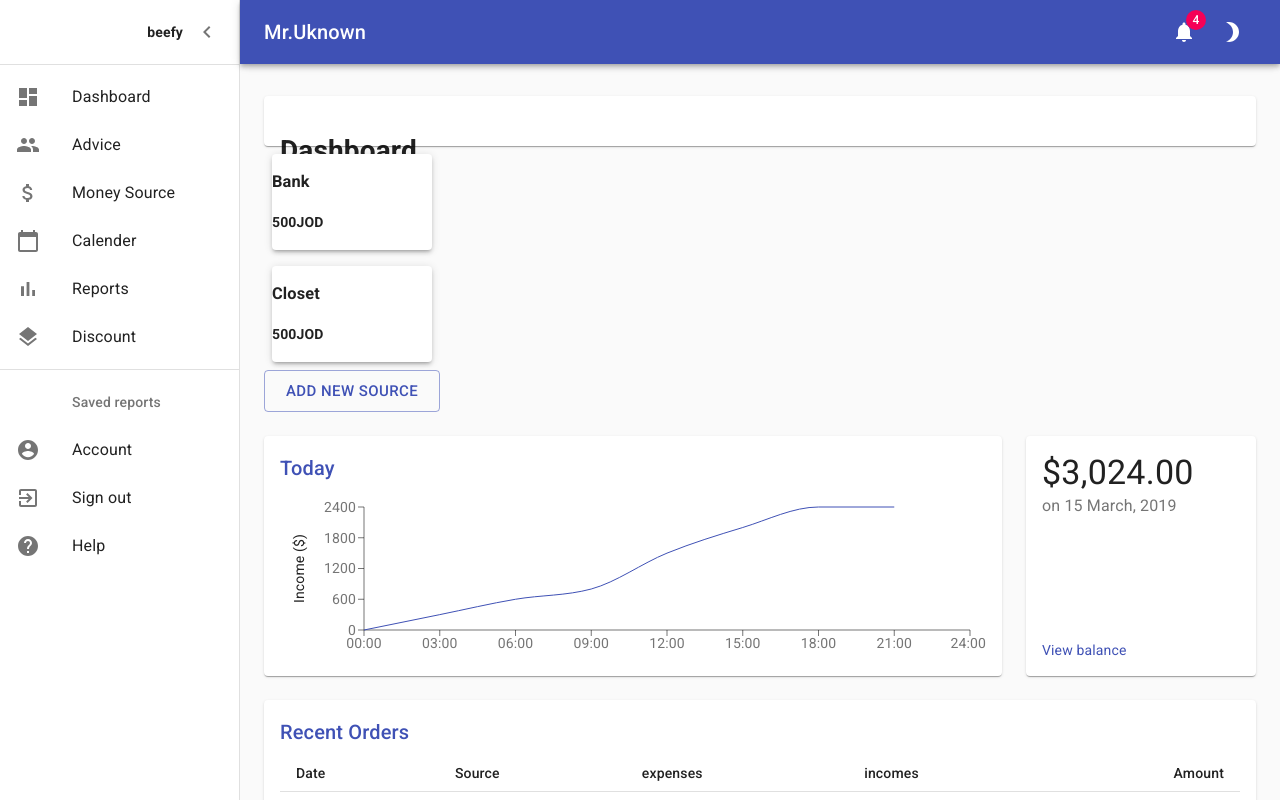
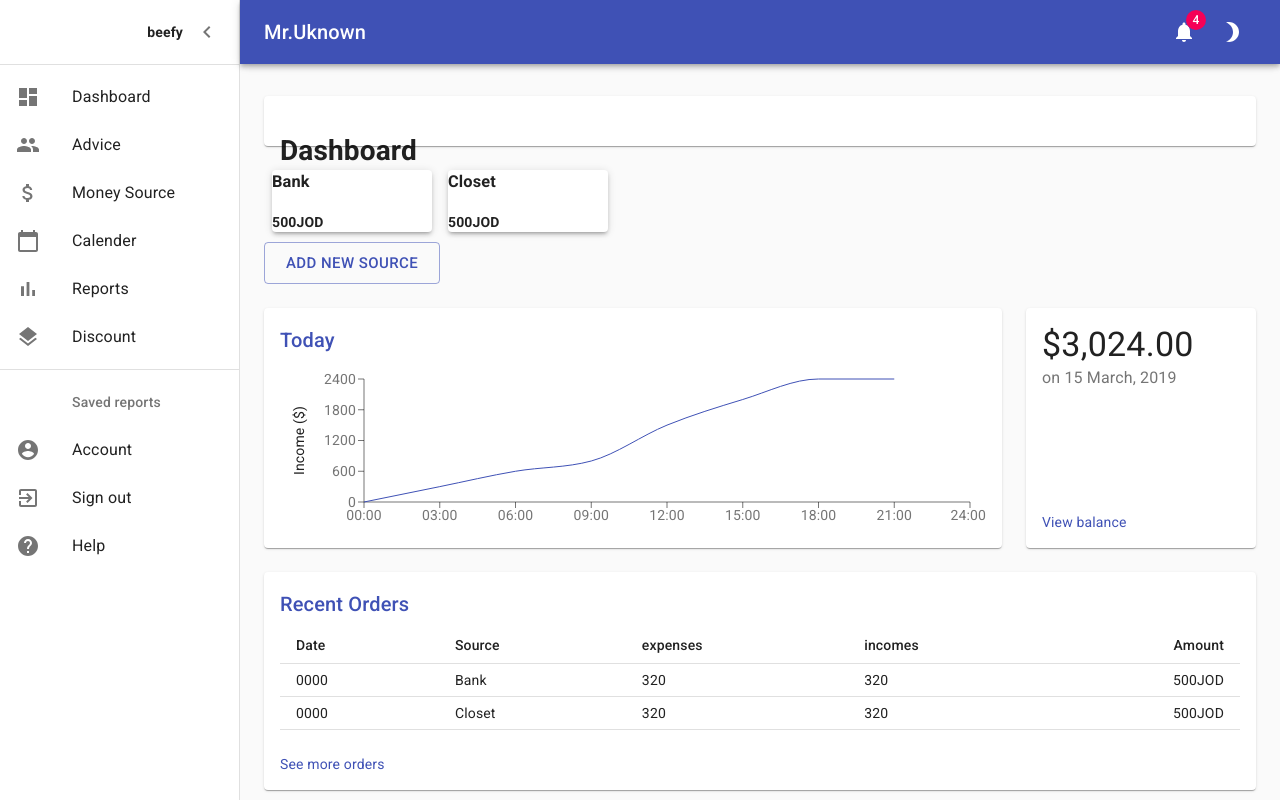
Before and after one commit to beefyWallet/beefyWallet, a Next.js app in the folder beefywallet/: page /app in a window 1280 px wide. Built offline with nearby package versions, Linux system fonts and the light colour scheme.

Commit message:
function added new source done

```diff
--- a/beefywallet/src/components/AddSources.js
+++ b/beefywallet/src/components/AddSources.js
@@ -14,7 +14,7 @@ import MenuItem from '@material-ui/core/MenuItem'
 import FormControl from '@material-ui/core/FormControl'
 import data from '../../data'
 import { TextField } from '@material-ui/core'
-
+import { Modal } from '@material-ui/core'
 const currencies = [
   {
     value: 'USD',
@@ -45,7 +45,10 @@ const useStyles = makeStyles(theme => ({
     '& > *': {
       margin: theme.spacing(1),
       width: theme.spacing(20),
-      height: theme.spacing(12),
+      height: theme.spacing(10),
+    },
+    initiallyPadding: {
+      margin: theme.spacing(10),
     },
     button: {
       margin: theme.spacing(1),
@@ -60,6 +63,13 @@ const useStyles = makeStyles(theme => ({
       marginRight: 36,
       minWidth: 120,
     },
+    drawerPaper: {
+      background: 'blue',
+      padding: theme.spacing(2),
+      display: 'flex',
+      overflow: 'auto',
+      flexDirection: 'column',
+    },
   },
 }))
 
@@ -73,6 +83,7 @@ export default function Variants() {
   // const [transaction, setTransaction] = React.useState('')
   const [currency, setCurrency] = React.useState('')
   // const [note, setNote] = React.useState('')
+  const [addNewItem, setAddNewItem] = React.useState('')
 
   const handlerMoneySource = event => {
     setSource(event.target.value || '')
@@ -91,11 +102,22 @@ export default function Variants() {
   // const handlerNote = event => {
   //   setNote(event.target.value || '')
   // }
+
+  const handleAddnewSourceItemOpen = () => {
+    setAddNewItem(false)
+  }
+
+  const handleAddnewSourceItemClose = () => {
+    setAddNewItem(true)
+  }
+
   const handleClickOpen = () => {
     setOpen(true)
   }
-
   const handleClose = () => {
+    setOpen(false)
+  }
+  const handleCloseOk = () => {
     setOpen(false)
 
     const newSource = data2[0].money_sources.filter(item => item.name == source)
@@ -129,17 +151,19 @@ export default function Variants() {
 
   return (
     <React.Fragment>
+      <Grid className={classes.root}>
         {data2[0].money_sources.map(moneySource => (
-        <Grid key={moneySource.id} className={classes.root}>
-          <Paper elevation={3}>
+          <div key={moneySource.id}>
+            <Paper elevation={3} className={classes.drawerPaper}>
               <h3>{moneySource.name}</h3>
               <h4>
                 {moneySource.amount}
                 {moneySource.currency}
               </h4>
             </Paper>
+          </div>
+        ))}
       </Grid>
-      ))}
 
       <div>
         <Button
@@ -165,7 +189,12 @@ export default function Variants() {
                   <MenuItem value="Closet">Closet</MenuItem>
                   <MenuItem value="Bank">Bank</MenuItem>
                   <MenuItem value="Backet">Backet</MenuItem>
-                  <MenuItem value="add_new_Source">Add New Source</MenuItem>
+                  <MenuItem
+                    value="add_new_Source"
+                    onClick={handleAddnewSourceItemOpen}
+                  >
+                    Add New Source
+                  </MenuItem>
                 </TextField>
               </FormControl>
 
@@ -229,7 +258,7 @@ export default function Variants() {
             <Button onClick={handleClose} color="primary">
               Cancel
             </Button>
-            <Button onClick={handleClose} color="primary">
+            <Button onClick={handleCloseOk} color="primary">
               Ok
             </Button>
           </DialogActions>
```
Lines whose indentation alone changed are shown as unchanged.
